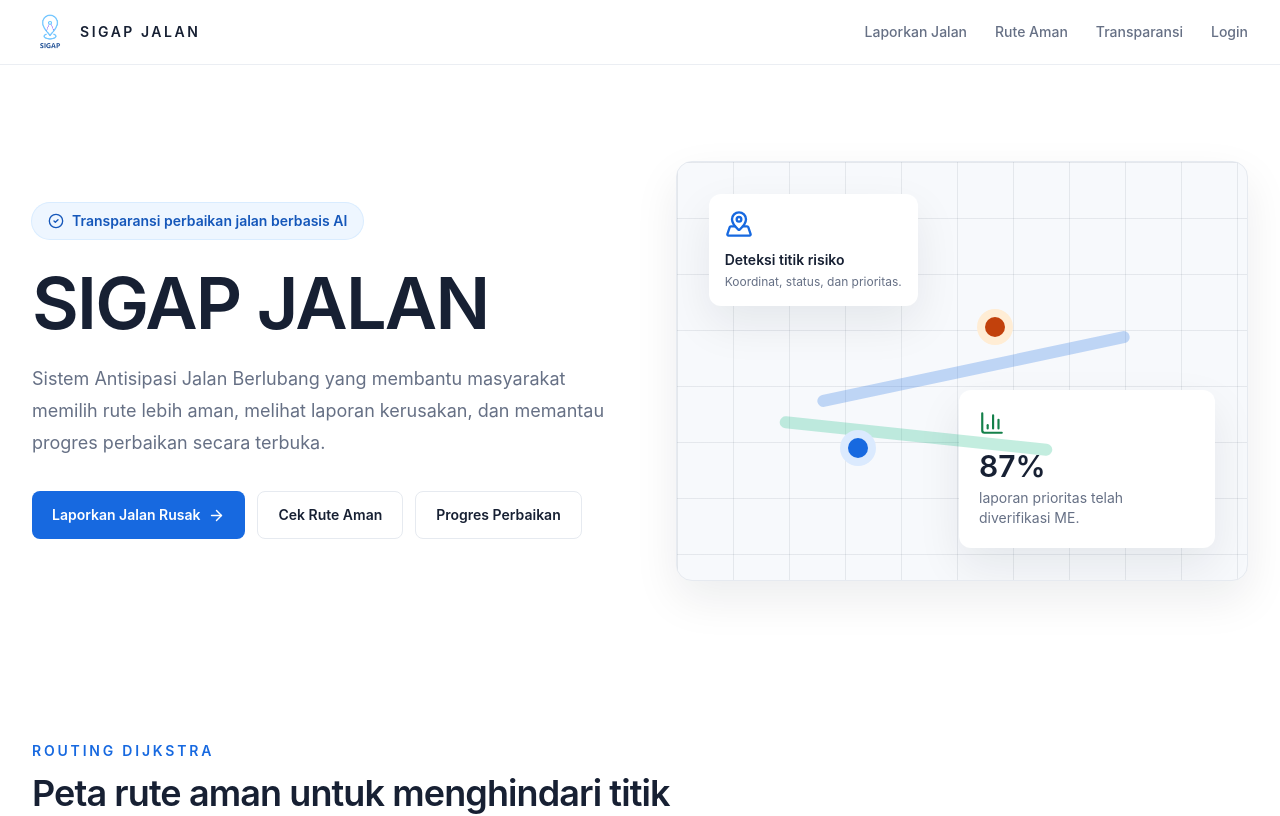
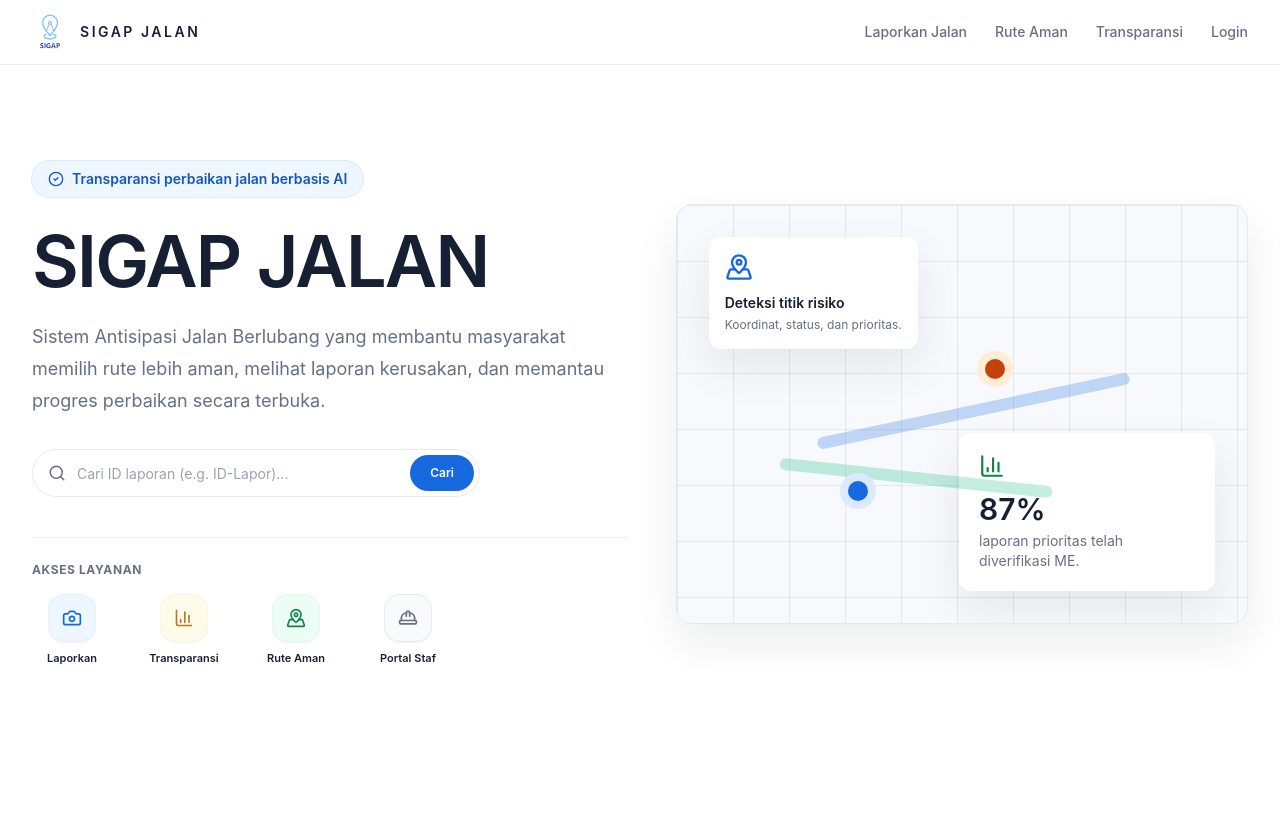
Before and after one commit to FelixFanady/7-garudahacks, a React (Vite) app in the folder frontend/: page / in a window 1280 px wide. Shown: the top 816 px of the page. Built offline with nearby package versions, Linux system fonts and the light colour scheme; no server answers.

Commit message:
feature Frontend : Pagination

```diff
--- a/frontend/src/components/SiteHeader.tsx
+++ b/frontend/src/components/SiteHeader.tsx
@@ -1,13 +1,26 @@
+import React from "react";
+import { Link } from "react-router-dom";
+import { useAuth } from "../context/AuthContext";
 import sigapLogo from "./photos/SIGAP Logo.png";
 
 export const SiteHeader = () => {
+  const { user } = useAuth();
+
+  const getHomePath = () => {
+    if (!user) return "/";
+    if (user.role === "ADMIN") return "/admin";
+    if (user.role === "ME") return "/me";
+    if (user.role === "SUPPORT") return "/support";
+    return "/";
+  };
+
   return (
     <header className="sticky top-0 z-30 border-b border-line/80 bg-white/90 backdrop-blur">
       <div className="mx-auto flex h-16 max-w-7xl items-center justify-between px-5 sm:px-8">
-        <a href="/" className="flex items-center gap-3" aria-label="SIGAP JALAN home">
+        <Link to={getHomePath()} className="flex items-center gap-3" aria-label="SIGAP JALAN home">
           <img src={sigapLogo} alt="SIGAP Logo" className="h-9 w-auto object-contain" />
           <span className="text-sm font-semibold tracking-[0.18em] text-ink">SIGAP JALAN</span>
-        </a>
+        </Link>
 
         <nav className="hidden items-center gap-7 text-sm font-medium text-muted md:flex">
           <a className="transition hover:text-ink" href="/lapor">
--- a/frontend/src/components/layout/DashboardLayout.tsx
+++ b/frontend/src/components/layout/DashboardLayout.tsx
@@ -68,11 +68,16 @@ export const DashboardLayout = () => {
       {/* Sidebar */}
       <aside className="flex w-64 flex-col border-r border-line bg-white">
         {/* Sidebar Header */}
-        <div className="flex h-16 items-center gap-3 border-b border-line px-6">
-          <img src={sigapLogo} alt="SIGAP Logo" className="h-8 w-auto object-contain" />
-          <span className="text-sm font-bold tracking-[0.15em] text-ink uppercase">
-            SIGAP JALAN
-          </span>
+        <div className="flex h-16 items-center border-b border-line px-6">
+          <Link
+            to={user?.role === "ADMIN" ? "/admin" : user?.role === "ME" ? "/me" : "/support"}
+            className="flex items-center gap-3 hover:opacity-85 transition"
+          >
+            <img src={sigapLogo} alt="SIGAP Logo" className="h-8 w-auto object-contain" />
+            <span className="text-sm font-bold tracking-[0.15em] text-ink uppercase">
+              SIGAP JALAN
+            </span>
+          </Link>
         </div>
 
         {/* Navigation Links */}
--- a/frontend/src/pages/HomePage.tsx
+++ b/frontend/src/pages/HomePage.tsx
@@ -1,5 +1,6 @@
 import React, { useState, useEffect } from "react";
-import { ArrowRight, BarChart3, CheckCircle2, MapPinned, Loader2 } from "lucide-react";
+import { ArrowRight, BarChart3, CheckCircle2, MapPinned, Loader2, Camera, HardHat, Search } from "lucide-react";
+import { useNavigate } from "react-router-dom";
 import { PublicReportCard } from "../components/PublicReportCard";
 import { MapRoutingPreview } from "../components/MapRoutingPreview";
 import { SiteHeader } from "../components/SiteHeader";
@@ -21,6 +22,15 @@ export const HomePage = () => {
 
   const [reports, setReports] = useState<Report[]>([]);
   const [loading, setLoading] = useState(true);
+  const [searchQuery, setSearchQuery] = useState("");
+  const navigate = useNavigate();
+
+  const handleSearchSubmit = (e: React.FormEvent) => {
+    e.preventDefault();
+    if (searchQuery.trim()) {
+      navigate(`/laporan/transparansi?search=${encodeURIComponent(searchQuery.trim())}`);
+    }
+  };
 
   useEffect(() => {
     const fetchReports = async () => {
@@ -35,6 +45,7 @@ export const HomePage = () => {
     };
     fetchReports();
   }, []);
+
   return (
     <main className="min-h-screen bg-white text-ink">
       <SiteHeader />
@@ -53,28 +64,59 @@ export const HomePage = () => {
             lebih aman, melihat laporan kerusakan, dan memantau progres perbaikan
             secara terbuka.
           </p>
-          <div className="mt-8 flex flex-col gap-3 sm:flex-row">
-            <a
-              href="/lapor"
-              className="inline-flex h-12 items-center justify-center gap-2 rounded-lg bg-brand-600 px-5 text-sm font-semibold text-white transition hover:bg-brand-700"
-            >
-              Laporkan Jalan Rusak
-              <ArrowRight size={17} />
-            </a>
-            <a
-              href="#rute"
-              className="inline-flex h-12 items-center justify-center rounded-lg border border-line bg-white px-5 text-sm font-semibold text-ink transition hover:border-brand-100 hover:bg-brand-50"
-            >
-              Cek Rute Aman
-            </a>
-            <a
-              href="#transparansi"
-              className="inline-flex h-12 items-center justify-center rounded-lg border border-line bg-white px-5 text-sm font-semibold text-ink transition hover:border-brand-100 hover:bg-brand-50"
-            >
-              Progres Perbaikan
-            </a>
+
+          {/* Search Bar */}
+          <form onSubmit={handleSearchSubmit} className="mt-8 max-w-md relative">
+            <div className="relative">
+              <Search className="absolute left-4 top-1/2 -translate-y-1/2 text-muted" size={18} />
+              <input
+                type="text"
+                placeholder="Cari ID laporan (e.g. ID-Lapor)..."
+                value={searchQuery}
+                onChange={(e) => setSearchQuery(e.target.value)}
+                className="h-12 w-full pl-11 pr-24 rounded-full border border-line bg-white text-sm text-ink outline-none transition focus:border-brand-600 focus:ring-4 focus:ring-brand-100"
+              />
+              <button
+                type="submit"
+                className="absolute right-1.5 top-1/2 -translate-y-1/2 h-9 px-5 rounded-full bg-brand-600 text-xs font-semibold text-white hover:bg-brand-700 transition"
+              >
+                Cari
+              </button>
+            </div>
+          </form>
+
+          {/* Quick Actions Menu (Inspired by Banyuwangi-style circular icons grid) */}
+          <div className="mt-10 pt-6 border-t border-line/80">
+            <p className="text-xs font-bold uppercase tracking-wider text-muted mb-4">Akses Layanan</p>
+            <div className="flex flex-wrap gap-6 sm:gap-8">
+              <a href="/lapor" className="flex flex-col items-center gap-2 group text-center w-20">
+                <span className="flex h-12 w-12 items-center justify-center rounded-2xl bg-brand-50 text-brand-600 shadow-sm border border-brand-100/50 transition duration-300 group-hover:scale-105 group-hover:shadow-md group-hover:bg-brand-600 group-hover:text-white">
+                  <Camera size={20} />
+                </span>
+                <span className="text-[11px] font-semibold text-ink group-hover:text-brand-600 transition">Laporkan</span>
+              </a>
+              <a href="/laporan/transparansi" className="flex flex-col items-center gap-2 group text-center w-20">
+                <span className="flex h-12 w-12 items-center justify-center rounded-2xl bg-amber-50 text-warning shadow-sm border border-amber-100/50 transition duration-300 group-hover:scale-105 group-hover:shadow-md group-hover:bg-brand-600 group-hover:text-white">
+                  <BarChart3 size={20} />
+                </span>
+                <span className="text-[11px] font-semibold text-ink group-hover:text-warning transition">Transparansi</span>
+              </a>
+              <a href="#rute" className="flex flex-col items-center gap-2 group text-center w-20">
+                <span className="flex h-12 w-12 items-center justify-center rounded-2xl bg-emerald-50 text-success shadow-sm border border-emerald-100/50 transition duration-300 group-hover:scale-105 group-hover:shadow-md group-hover:bg-brand-600 group-hover:text-white">
+                  <MapPinned size={20} />
+                </span>
+                <span className="text-[11px] font-semibold text-ink group-hover:text-success transition">Rute Aman</span>
+              </a>
+              <a href="/login" className="flex flex-col items-center gap-2 group text-center w-20">
+                <span className="flex h-12 w-12 items-center justify-center rounded-2xl bg-slate-50 text-muted shadow-sm border border-line transition duration-300 group-hover:scale-105 group-hover:shadow-md group-hover:bg-brand-600 group-hover:text-white">
+                  <HardHat size={20} />
+                </span>
+                <span className="text-[11px] font-semibold text-ink group-hover:text-muted transition">Portal Staf</span>
+              </a>
+            </div>
           </div>
         </div>
+
 
         <div className="relative min-h-[420px] overflow-hidden rounded-2xl border border-line bg-surface shadow-soft">
           <div className="absolute inset-0 [background-image:linear-gradient(90deg,rgba(102,112,133,0.13)_1px,transparent_1px),linear-gradient(rgba(102,112,133,0.13)_1px,transparent_1px)] [background-size:56px_56px]" />
--- a/frontend/src/pages/me/MeDashboard.tsx
+++ b/frontend/src/pages/me/MeDashboard.tsx
@@ -14,6 +14,7 @@ import { useToast } from "../../context/ToastContext";
 
 interface Report {
   id: number;
+  uid: string;
   location: string;
   description: string;
   source: "CITIZEN" | "SYSTEM";
```
Also changed, not shown: frontend/src/pages/LoginPage.tsx (+42 -22 lines), frontend/src/pages/TransparansiPage.tsx (+69 -6 lines).
